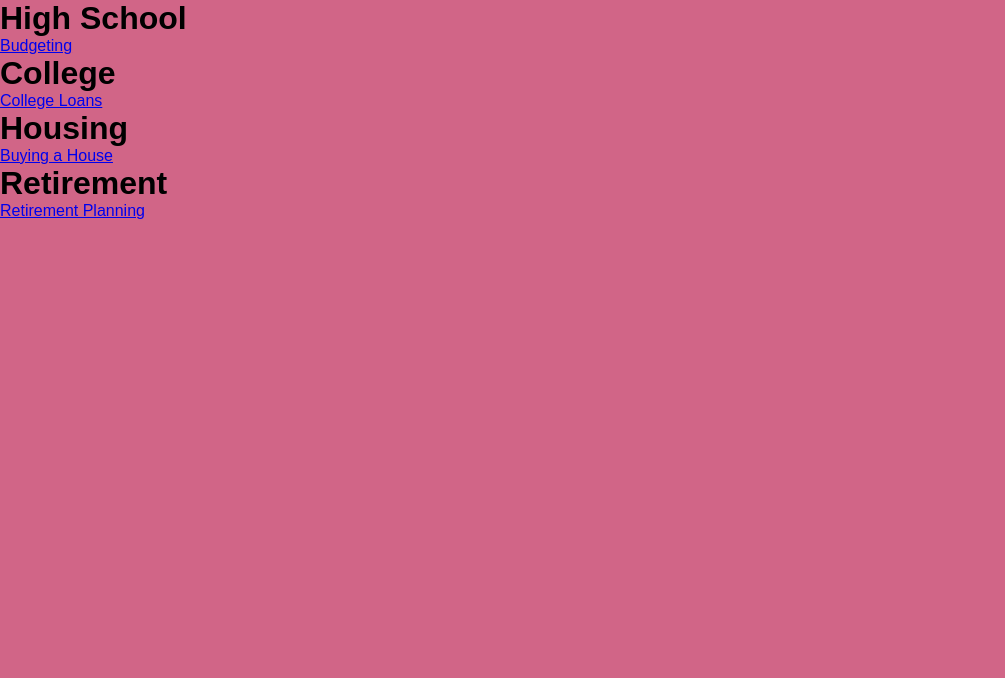
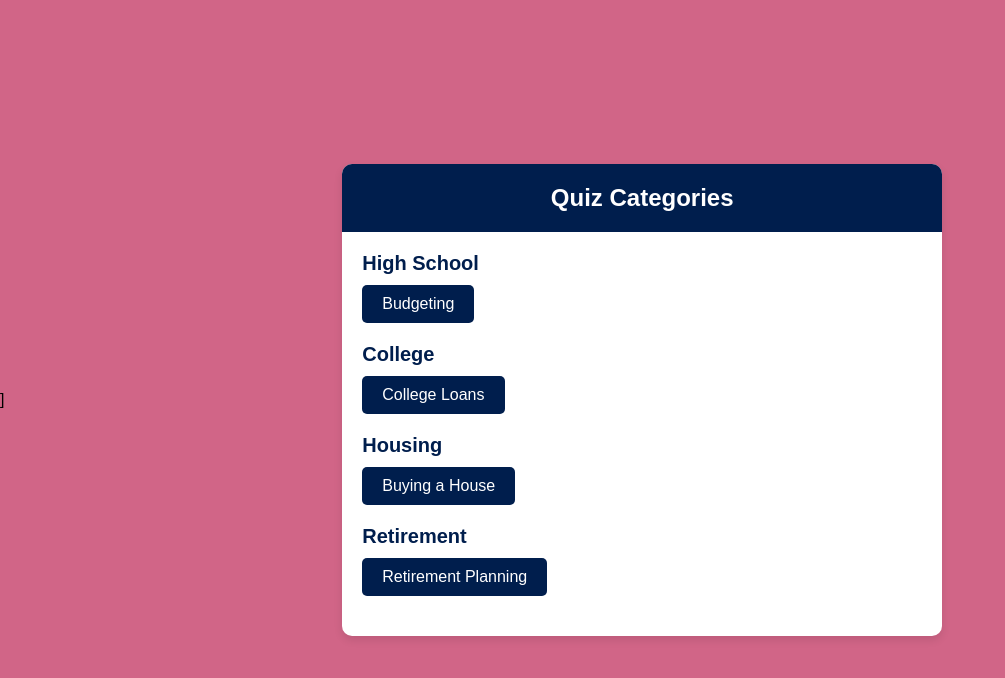
Before and after one commit to preetithirukonda/fidhacks, a plain HTML site: page quiz/mainPage.html in a window 1280 px wide. Shown: the whole page, without its empty margins (0-1005 px from the left). Drawn offline with Linux system fonts and the light colour scheme.

Commit message:
updated quiz homepage

```diff
--- a/quiz/mainPage.html
+++ b/quiz/mainPage.html
@@ -1,18 +1,34 @@
-<!DOCTYPE html>
-<html>
+]<!DOCTYPE html>
+<html lang="en">
 <head>
+    <meta charset="UTF-8">
+    <meta name="viewport" content="width=device-width, initial-scale=1.0">
     <title>QUIZZES</title>
     <link rel="stylesheet" href="mainStyle.css">
 </head>
 <body>
-       <h1>High School</h1>
-       <a href="quiz.html">Budgeting</a>
-       <h1>College</h1>
-       <a href="collegequiz.html">College Loans</a>
-       <h1>Housing</h1>
-       <a href="housingquiz.html">Buying a House</a>
-       <h1>Retirement</h1>
-       <a href="retirementquiz.html">Retirement Planning</a>
+    <div class="container">
+        <header>
+            <h1>Quiz Categories</h1>
+        </header>
+        <div class="content">
+            <section>
+                <h2>High School</h2>
+                <a href="quiz.html" class="quiz-link">Budgeting</a>
+            </section>
+            <section>
+                <h2>College</h2>
+                <a href="collegequiz.html" class="quiz-link">College Loans</a>
+            </section>
+            <section>
+                <h2>Housing</h2>
+                <a href="housingquiz.html" class="quiz-link">Buying a House</a>
+            </section>
+            <section>
+                <h2>Retirement</h2>
+                <a href="retirementquiz.html" class="quiz-link">Retirement Planning</a>
+            </section>
+        </div>
+    </div>
 </body>
-
 </html>
--- a/quiz/mainStyle.css
+++ b/quiz/mainStyle.css
@@ -1,27 +1,65 @@
-*{
+* {
     margin: 0;
     padding: 0;
     font-family: 'Poppins', sans-serif;
     box-sizing: border-box;
 }
-body{
+
+body {
     background: #D16587;
+    display: flex;
+    justify-content: center;
+    align-items: center;
+    height: 100vh;
 }
-.app{
+
+.container {
     background: #fff;
     width: 90%;
     max-width: 600px;
-    margin: 100px auto 0;
+    margin: 20px auto;
     border-radius: 10px;
-    padding: 30px;
+    box-shadow: 0 4px 8px rgba(0, 0, 0, 0.1);
+    overflow: hidden;
 }
-.app h1{
-    font-weight: 25px;
+
+header {
+    background-color: #001e4d;
+    color: #fff;
+    padding: 20px;
+    text-align: center;
+}
+
+header h1 {
+    margin: 0;
+    font-size: 24px;
+    font-weight: 700;
+}
+
+.content {
+    padding: 20px;
+}
+
+section {
+    margin-bottom: 20px;
+}
+
+section h2 {
     color: #001e4d;
-    font-weight: 600;
-    border-bottom: 1px solid #333;
-    padding-bottom: 30px;
+    font-size: 20px;
+    margin-bottom: 10px;
 }
-.mainPage{
-    padding: 20px 0;
+
+.quiz-link {
+    display: inline-block;
+    background-color: #001e4d;
+    color: #fff;
+    padding: 10px 20px;
+    border-radius: 5px;
+    text-decoration: none;
+    transition: background-color 0.3s ease;
 }
+
+.quiz-link:hover {
+    background-color: #001e4d;
+}
```
Lines whose indentation alone changed are shown as unchanged.
